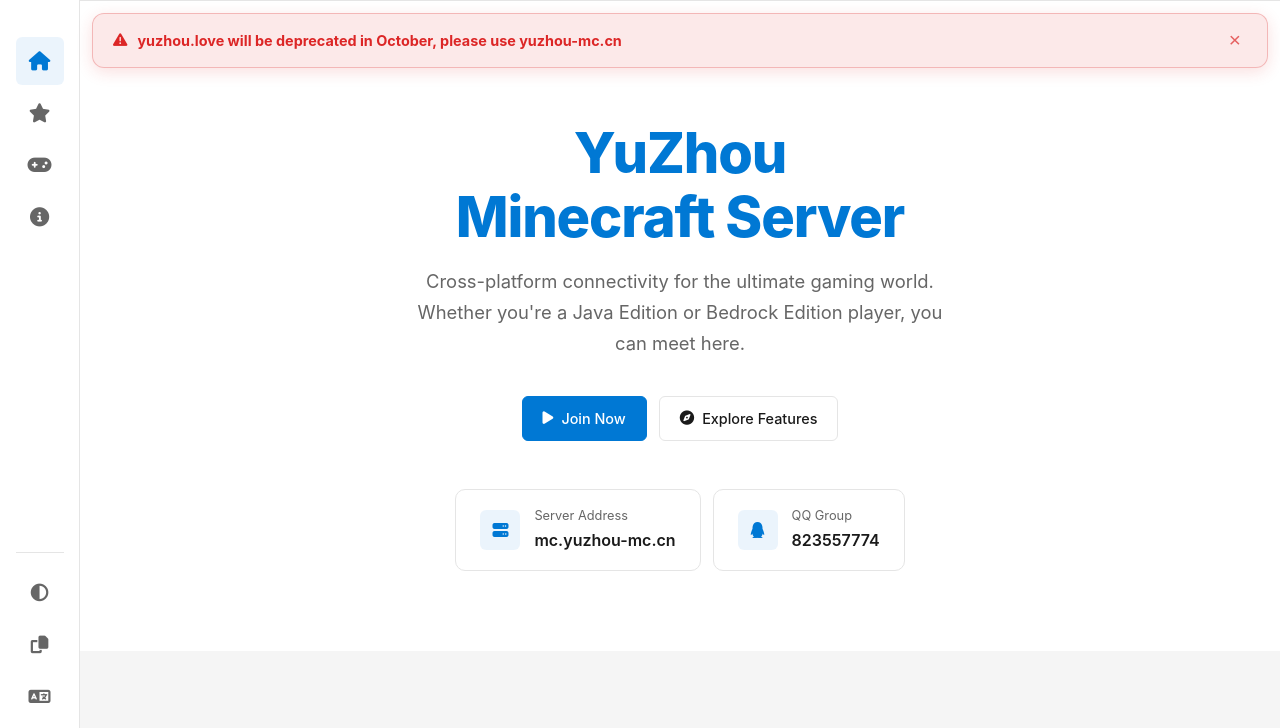
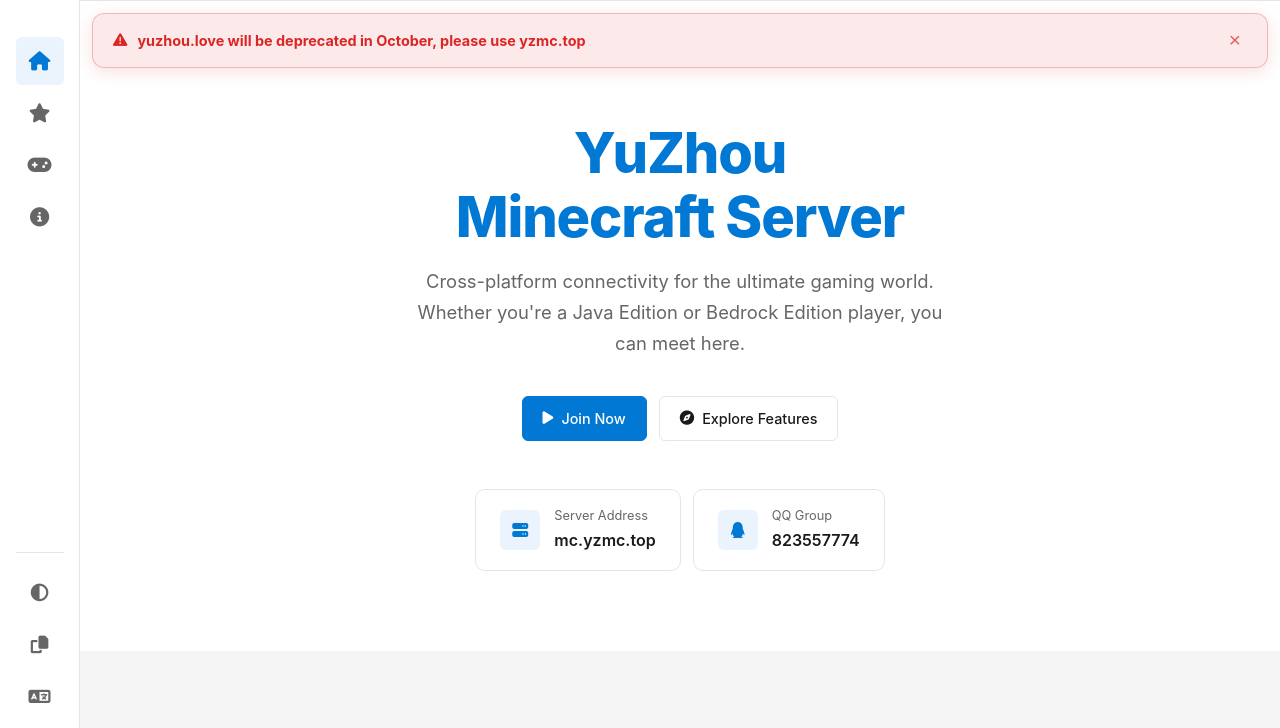
Before and after one commit to YuZhou-RAIN/www.YuZhou.love, a plain HTML site: page index.html in a window 1280 px wide. Shown: the part 63-791 px from the top of the page. Drawn offline with Linux system fonts and the light colour scheme.

Commit message:
域名统一为 yzmc.top，更新加入指南图片

```diff
--- a/i18n.js
+++ b/i18n.js
@@ -23,7 +23,7 @@
     },
     error: { load: '加载失败' },
     loading: { alt: '雨州Minecraft加载中' },
-    banner: { deprecation: 'yuzhou.love 将于 10 月废弃，请使用 yuzhou-mc.cn 访问' },
+    banner: { deprecation: 'yuzhou.love 将于 10 月废弃，请使用 yzmc.top 访问' },
     lang: {
       auto: '跟随系统', zh: '中文', en: '英语', ja: '日语', ko: '韩语'
     },
@@ -60,11 +60,11 @@
     'join.section1': { title: 'Java版加入' },
     'join.step1.1': { title: '启动游戏', desc: '打开Minecraft Java版客户端，确保版本兼容' },
     'join.step1.2': { title: '多人游戏', desc: '点击主菜单的"多人游戏"选项' },
-    'join.step1.3': { title: '添加服务器', desc: '点击"添加服务器"，输入地址：mc.yuzhou-mc.cn' },
+    'join.step1.3': { title: '添加服务器', desc: '点击"添加服务器"，输入地址：mc.yzmc.top' },
     'join.section2': { title: '基岩版加入' },
     'join.step2.1': { title: '打开游戏', desc: '启动Minecraft基岩版（手机/主机/Windows）' },
     'join.step2.2': { title: '进入服务器', desc: '点击"游玩"→"服务器"→"添加服务器"' },
-    'join.step2.3': { title: '填写信息', desc: '地址：mc.yuzhou-mc.cn，端口：19132' },
+    'join.step2.3': { title: '填写信息', desc: '地址：mc.yzmc.top，端口：19132' },
     'about.page': { tag: 'ABOUT', title: '关于我们', desc: '联系我们，加入社区' },
     'about.section': { title: '联系方式' },
     'about.card1': { title: '服务器地址', btn: '复制地址' },
@@ -90,7 +90,7 @@
     },
     error: { load: 'Failed to Load' },
     loading: { alt: 'YuZhou Minecraft Loading' },
-    banner: { deprecation: 'yuzhou.love will be deprecated in October, please use yuzhou-mc.cn' },
+    banner: { deprecation: 'yuzhou.love will be deprecated in October, please use yzmc.top' },
     lang: {
       auto: 'Follow System', zh: 'Chinese', en: 'English', ja: 'Japanese', ko: 'Korean'
     },
@@ -127,11 +127,11 @@
     'join.section1': { title: 'Java Edition' },
     'join.step1.1': { title: 'Launch the Game', desc: 'Open the Minecraft Java Edition client and ensure version compatibility' },
     'join.step1.2': { title: 'Multiplayer', desc: 'Click the "Multiplayer" option on the main menu' },
-    'join.step1.3': { title: 'Add Server', desc: 'Click "Add Server" and enter the address: mc.yuzhou-mc.cn' },
+    'join.step1.3': { title: 'Add Server', desc: 'Click "Add Server" and enter the address: mc.yzmc.top' },
     'join.section2': { title: 'Bedrock Edition' },
     'join.step2.1': { title: 'Open the Game', desc: 'Launch Minecraft Bedrock Edition (mobile/console/Windows)' },
     'join.step2.2': { title: 'Join Server', desc: 'Click "Play" → "Servers" → "Add Server"' },
-    'join.step2.3': { title: 'Fill in Details', desc: 'Address: mc.yuzhou-mc.cn, Port: 19132' },
+    'join.step2.3': { title: 'Fill in Details', desc: 'Address: mc.yzmc.top, Port: 19132' },
     'about.page': { tag: 'ABOUT', title: 'About Us', desc: 'Contact us and join the community' },
     'about.section': { title: 'Contact Info' },
     'about.card1': { title: 'Server Address', btn: 'Copy Address' },
@@ -157,7 +157,7 @@
     },
     error: { load: '読み込みに失敗しました' },
     loading: { alt: '雨州Minecraft読み込み中' },
-    banner: { deprecation: 'yuzhou.love は 10 月に廃止されます。yuzhou-mc.cn をご利用ください' },
+    banner: { deprecation: 'yuzhou.love は 10 月に廃止されます。yzmc.top をご利用ください' },
     lang: {
       auto: 'システムに従う', zh: '中国語', en: '英語', ja: '日本語', ko: '韓国語'
     },
@@ -194,11 +194,11 @@
     'join.section1': { title: 'Java版' },
     'join.step1.1': { title: 'ゲームを起動', desc: 'Minecraft Java版クライアントを開き、バージョンの互換性を確認してください' },
     'join.step1.2': { title: 'マルチプレイ', desc: 'メインメニューの「マルチプレイ」オプションをクリック' },
-    'join.step1.3': { title: 'サーバーを追加', desc: '「サーバーを追加」をクリックし、アドレス mc.yuzhou-mc.cn を入力' },
+    'join.step1.3': { title: 'サーバーを追加', desc: '「サーバーを追加」をクリックし、アドレス mc.yzmc.top を入力' },
     'join.section2': { title: 'Bedrock版' },
     'join.step2.1': { title: 'ゲームを開く', desc: 'Minecraft Bedrock版を起動（スマホ/コンソール/Windows）' },
     'join.step2.2': { title: 'サーバーに参加', desc: '「プレイ」→「サーバー」→「サーバーを追加」をクリック' },
-    'join.step2.3': { title: '情報を入力', desc: 'アドレス：mc.yuzhou-mc.cn、ポート：19132' },
+    'join.step2.3': { title: '情報を入力', desc: 'アドレス：mc.yzmc.top、ポート：19132' },
     'about.page': { tag: '概要', title: '私たちについて', desc: 'お問い合わせ、コミュニティに参加' },
     'about.section': { title: 'お問い合わせ' },
     'about.card1': { title: 'サーバーアドレス', btn: 'アドレスをコピー' },
@@ -224,7 +224,7 @@
     },
     error: { load: '로딩 실패' },
     loading: { alt: 'YuZhou Minecraft 로딩 중' },
-    banner: { deprecation: 'yuzhou.love는 10월에 폐지됩니다. yuzhou-mc.cn을 사용해 주세요' },
+    banner: { deprecation: 'yuzhou.love는 10월에 폐지됩니다. yzmc.top을 사용해 주세요' },
     lang: {
       auto: '시스템 따르기', zh: '중국어', en: '영어', ja: '일본어', ko: '한국어'
     },
@@ -261,11 +261,11 @@
     'join.section1': { title: 'Java Edition' },
     'join.step1.1': { title: '게임 실행', desc: 'Minecraft Java Edition 클라이언트를 열고 버전 호환성을 확인하세요' },
     'join.step1.2': { title: '멀티플레이어', desc: '메인 메뉴의 "멀티플레이어" 옵션을 클릭하세요' },
-    'join.step1.3': { title: '서버 추가', desc: '"서버 추가"를 클릭하고 주소 mc.yuzhou-mc.cn를 입력하세요' },
+    'join.step1.3': { title: '서버 추가', desc: '"서버 추가"를 클릭하고 주소 mc.yzmc.top를 입력하세요' },
     'join.section2': { title: 'Bedrock Edition' },
     'join.step2.1': { title: '게임 열기', desc: 'Minecraft Bedrock Edition을 실행하세요 (모바일/콘솔/Windows)' },
     'join.step2.2': { title: '서버 접속', desc: '"플레이" → "서버" → "서버 추가"를 클릭하세요' },
-    'join.step2.3': { title: '정보 입력', desc: '주소: mc.yuzhou-mc.cn, 포트: 19132' },
+    'join.step2.3': { title: '정보 입력', desc: '주소: mc.yzmc.top, 포트: 19132' },
     'about.page': { tag: '소개', title: '저희 소개', desc: '문의하시고 커뮤니티에 참여하세요' },
     'about.section': { title: '연락처' },
     'about.card1': { title: '서버 주소', btn: '주소 복사' },
--- a/index.html
+++ b/index.html
@@ -17,7 +17,7 @@
     <!-- 废弃横幅 -->
     <div class="deprecation-banner" id="deprecationBanner">
       <i class="fas fa-exclamation-triangle banner-icon"></i>
-      <span class="banner-text" data-i18n="banner.deprecation">yuzhou.love 将于 10 月废弃，请使用 yuzhou-mc.cn 访问</span>
+      <span class="banner-text" data-i18n="banner.deprecation">yuzhou.love 将于 10 月废弃，请使用 yzmc.top 访问</span>
       <button class="banner-close" onclick="document.getElementById('deprecationBanner').remove()">&times;</button>
     </div>
 
--- a/pages/home.html
+++ b/pages/home.html
@@ -30,7 +30,7 @@
                     </div>
                     <div class="server-info-text">
                         <div class="server-info-label" data-i18n="server.address.label">服务器地址</div>
-                        <div class="server-info-value">mc.yuzhou-mc.cn</div>
+                        <div class="server-info-value">mc.yzmc.top</div>
                     </div>
                 </div>
                 <div class="server-info-card">
--- a/script.js
+++ b/script.js
@@ -16,7 +16,7 @@
     }
 }
 
-function copyIP() { copyText('mc.yuzhou-mc.cn', _('copy.success.ip')); }
+function copyIP() { copyText('mc.yzmc.top', _('copy.success.ip')); }
 function copyQQ() { copyText('823557774', _('copy.success.qq')); }
 
 function showToast(msg) {
```
Also changed, not shown: pages/about.html (+1 -1 lines), pages/join.html (+2 -2 lines), images/Java版加入指南.png, images/基岩版加入指南.png.
